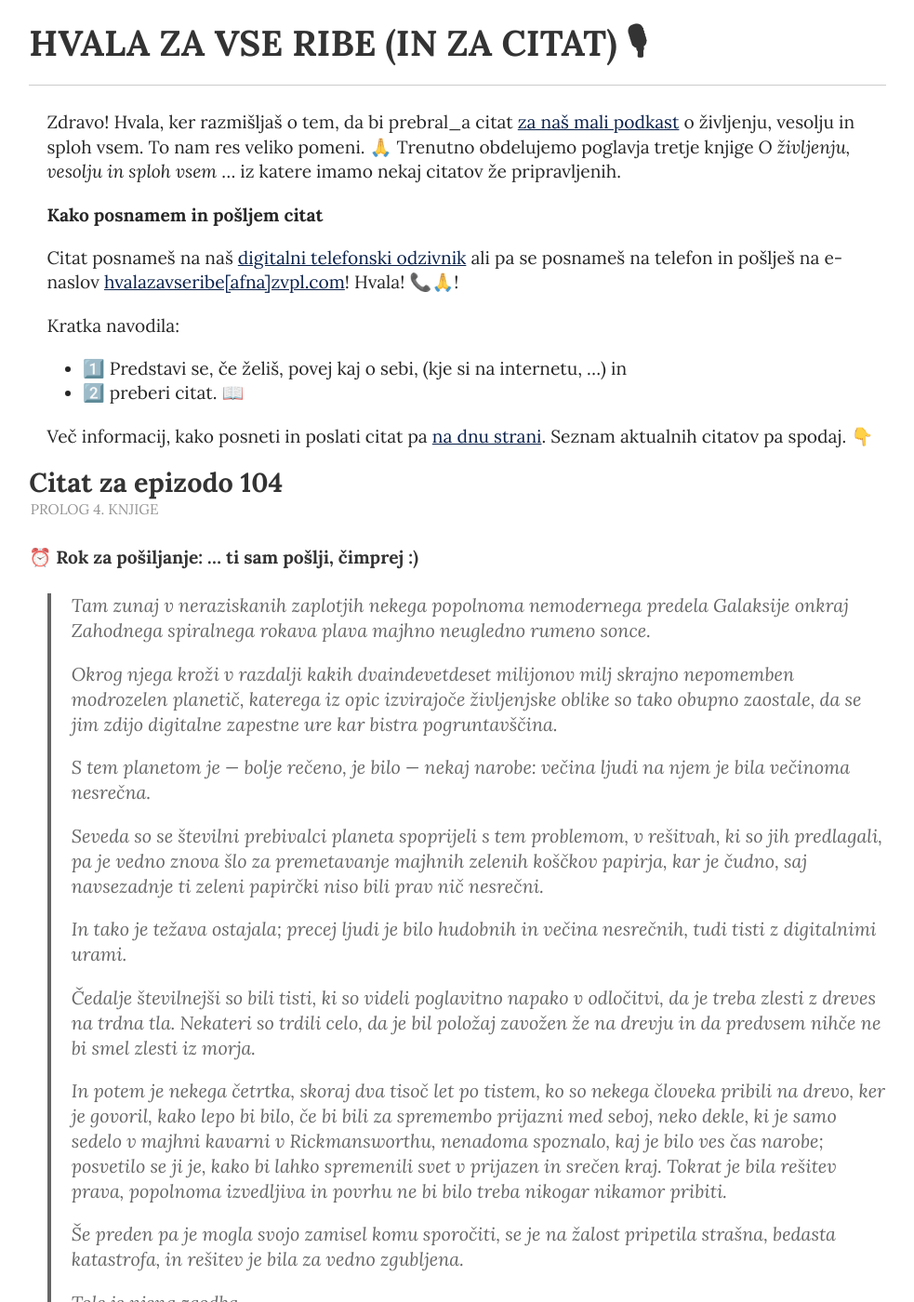
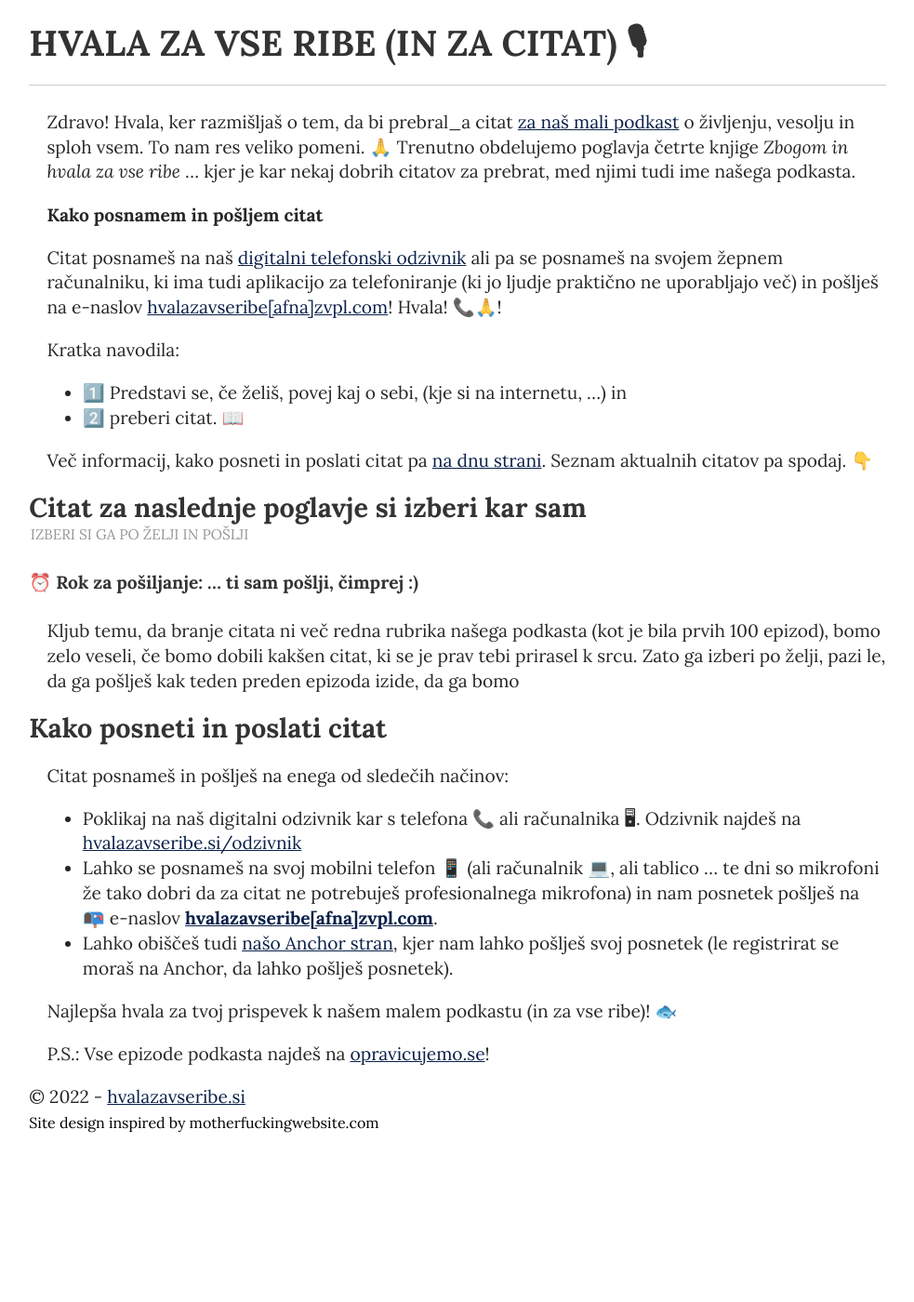
Before and after one commit to hvalazavseribe/hvalazavseribe.github.io, a Jekyll site: the page built from citat.md, in a window 1280 px wide and 1400 px high. Shown: the whole window at 93% size, without its empty margins (148-1131 px from the left). Built offline with Jekyll 4.4.1, drawn with Linux system fonts in a browser that asks for light colours; some of the changed text lies outside the part shown.

Commit message:
Citat popravljen

```diff
--- a/citat.md
+++ b/citat.md
@@ -8,11 +8,11 @@ permalink: /citat/
 
 # Hvala za vse ribe (in za citat) 🎙
 
-Zdravo! Hvala, ker razmišljaš o tem, da bi prebral_a citat [za naš mali podkast](https://opravicujemo.se/) o življenju, vesolju in sploh vsem. To nam res veliko pomeni. 🙏 Trenutno obdelujemo poglavja tretje knjige _O življenju, vesolju in sploh vsem_ ... iz katere imamo nekaj citatov že pripravljenih.
+Zdravo! Hvala, ker razmišljaš o tem, da bi prebral_a citat [za naš mali podkast](https://opravicujemo.se/) o življenju, vesolju in sploh vsem. To nam res veliko pomeni. 🙏 Trenutno obdelujemo poglavja četrte knjige _Zbogom in hvala za vse ribe_ ... kjer je kar nekaj dobrih citatov za prebrat, med njimi tudi ime našega podkasta.
 
 **Kako posnamem in pošljem citat**
 
-Citat posnameš na naš <a href="https://hvalazavseribe.si/odzivnik/">digitalni telefonski odzivnik</a> ali pa se posnameš na telefon in pošlješ na e-naslov <a href="javascript:location='mailto:\u0068\u0076\u0061\u006c\u0061\u007a\u0061\u0076\u0073\u0065\u0072\u0069\u0062\u0065\u0040\u007a\u0076\u0070\u006c\u002e\u0063\u006f\u006d';void 0">hvalazavseribe[afna]zvpl.com</a>! Hvala! 📞🙏!
+Citat posnameš na naš <a href="https://hvalazavseribe.si/odzivnik/">digitalni telefonski odzivnik</a> ali pa se posnameš na svojem žepnem računalniku, ki ima tudi aplikacijo za telefoniranje (ki jo ljudje praktično ne uporabljajo več) in pošlješ na e-naslov <a href="javascript:location='mailto:\u0068\u0076\u0061\u006c\u0061\u007a\u0061\u0076\u0073\u0065\u0072\u0069\u0062\u0065\u0040\u007a\u0076\u0070\u006c\u002e\u0063\u006f\u006d';void 0">hvalazavseribe[afna]zvpl.com</a>! Hvala! 📞🙏!
 
 Kratka navodila:
 - 1️⃣ Predstavi se, če želiš, povej kaj o sebi, (kje si na internetu, ...) in
@@ -20,37 +20,22 @@ Kratka navodila:
 
 Več informacij, kako posneti in poslati citat pa [na dnu strani](https://hvalazavseribe.si/citat/#kako-posneti-in-poslati-citat). Seznam aktualnih citatov pa spodaj. 👇
 
-## Citat za epizodo 104
+## Citat za naslednje poglavje si izberi kar sam
 
-### Prolog 4. knjige
+### Izberi si ga po želji in pošlji
 
 #### Rok za pošiljanje: ... ti sam pošlji, čimprej :)
 
-> Tam zunaj v neraziskanih zaplotjih nekega popolnoma nemodernega predela Galaksije onkraj Zahodnega spiralnega rokava plava majhno neugledno rumeno sonce.
->
-> Okrog njega kroži v razdalji kakih dvaindevetdeset milijonov milj skrajno nepomemben modrozelen planetič, katerega iz opic izvirajoče življenjske oblike so tako obupno zaostale, da se jim zdijo digitalne zapestne ure kar bistra pogruntavščina.
->
-> S tem planetom je — bolje rečeno, je bilo — nekaj narobe: večina ljudi na njem je bila večinoma nesrečna.
->
-> Seveda so se številni prebivalci planeta spoprijeli s tem problemom, v rešitvah, ki so jih predlagali, pa je vedno znova šlo za premetavanje majhnih zelenih koščkov papirja, kar je čudno, saj navsezadnje ti zeleni papirčki niso bili prav nič nesrečni.
->
-> In tako je težava ostajala; precej ljudi je bilo hudobnih in večina nesrečnih, tudi tisti z digitalnimi urami.
->
-> Čedalje številnejši so bili tisti, ki so videli poglavitno napako v odločitvi, da je treba zlesti z dreves na trdna tla. Nekateri so trdili celo, da je bil položaj zavožen že na drevju in da predvsem nihče ne bi smel zlesti iz morja.
->
-> In potem je nekega četrtka, skoraj dva tisoč let po tistem, ko so nekega človeka pribili na drevo, ker je govoril, kako lepo bi bilo, če bi bili za spremembo prijazni med seboj, neko dekle, ki je samo sedelo v majhni kavarni v Rickmansworthu, nenadoma spoznalo, kaj je bilo ves čas narobe; posvetilo se ji je, kako bi lahko spremenili svet v prijazen in srečen kraj. Tokrat je bila rešitev prava, popolnoma izvedljiva in povrhu ne bi bilo treba nikogar nikamor pribiti.
->
-> Še preden pa je mogla svojo zamisel komu sporočiti, se je na žalost pripetila strašna, bedasta katastrofa, in rešitev je bila za vedno zgubljena.
->
-> Tole je njena zgodba.
+Kljub temu, da branje citata ni več redna rubrika našega podkasta (kot je bila prvih 100 epizod), bomo zelo veseli, če bomo dobili kakšen citat, ki se je prav tebi prirasel k srcu. Zato ga izberi po želji, pazi le, da ga pošlješ kak teden preden epizoda izide, da ga bomo
 
 ## Kako posneti in poslati citat
 
 Citat posnameš in pošlješ na enega od sledečih načinov:
 
 - Poklikaj na naš digitalni odzivnik kar s telefona 📞 ali računalnika 🖥. Odzivnik najdeš na <a href="https://hvalazavseribe.si/odzivnik/" target="_blank">hvalazavseribe.si/odzivnik</a>
-- Pokliči na naš telefonski odzivnik, se predstavi in preberi citat iz prihajajočega poglavja (najdeš jih zgoraj). Telefonska številka je ☎️ <a href="tel:059968685" target="_blank" rel="noopener noreferrer">05 99 68 68 5</a>!
-- Če nisi za te starinske tehnologije se lahko posnameš na telefon 📱 (ali računalnik 💻, ali tablico ... te dni so mikrofoni že tako dobri da za citat ne potrebuješ profesionalnega mikrofona (čeprav škodi ne)) in nam posnetek pošlješ na 📭 e-naslov **<a href="javascript:location='mailto:\u0068\u0076\u0061\u006c\u0061\u007a\u0061\u0076\u0073\u0065\u0072\u0069\u0062\u0065\u0040\u007a\u0076\u0070\u006c\u002e\u0063\u006f\u006d';void 0">hvalazavseribe[afna]zvpl.com</a>**.
+<!-- - Pokliči na naš telefonski odzivnik, se predstavi in preberi citat iz prihajajočega poglavja (najdeš jih zgoraj). Telefonska številka je ☎️ <a href="tel:059968685" target="_blank" rel="noopener noreferrer">05 99 68 68 5</a>!
+ -->
+ - Lahko se posnameš na svoj mobilni telefon 📱 (ali računalnik 💻, ali tablico ... te dni so mikrofoni že tako dobri da za citat ne potrebuješ profesionalnega mikrofona) in nam posnetek pošlješ na 📭 e-naslov **<a href="javascript:location='mailto:\u0068\u0076\u0061\u006c\u0061\u007a\u0061\u0076\u0073\u0065\u0072\u0069\u0062\u0065\u0040\u007a\u0076\u0070\u006c\u002e\u0063\u006f\u006d';void 0">hvalazavseribe[afna]zvpl.com</a>**.
 - Lahko obiščeš tudi [našo Anchor stran](https://anchor.fm/opravicujemose), kjer nam lahko pošlješ svoj posnetek (le registrirat se moraš na Anchor, da lahko pošlješ posnetek).
 
 Najlepša hvala za tvoj prispevek k našem malem podkastu (in za vse ribe)! 🐟
```
Also changed, not shown: Gemfile (added, +7 -0 lines), index.md (+3 -5 lines), Gemfile.lock (added).
